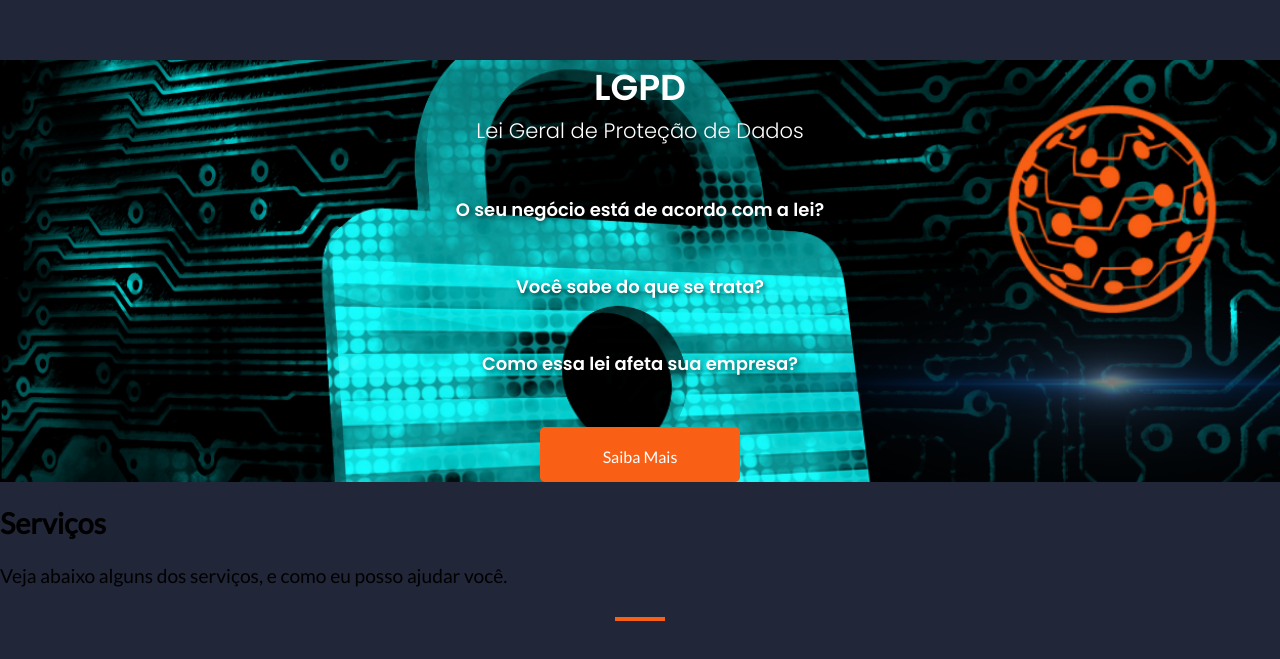
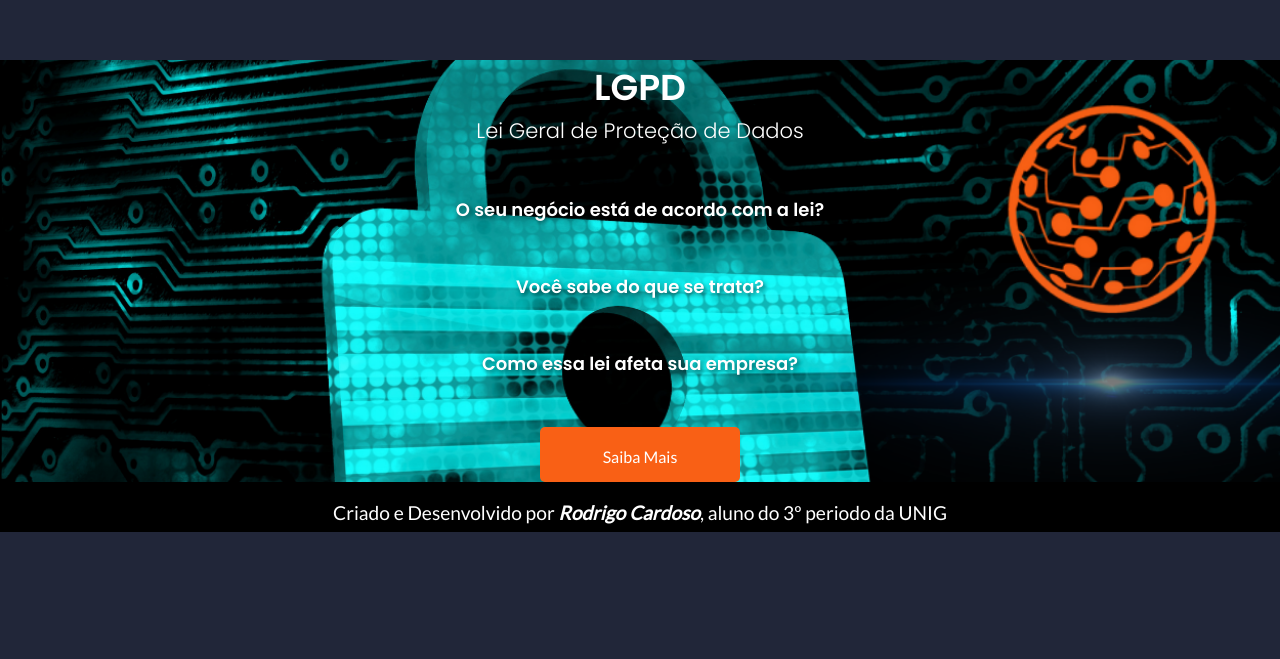
Before and after one commit to Rodrigopca42/benny_tech, a plain HTML site: page index.html in a window 1280 px wide. Shown: the part 1638-2297 px from the top of the page. After the commit the page ends 2170 px from the top, so only its background shows below. Drawn offline with Linux system fonts and the light colour scheme.

Commit message:
readme
readme

```diff
--- a/index.html
+++ b/index.html
@@ -82,11 +82,9 @@
             <p>Como essa lei afeta sua empresa?</p>
             <div class="btn"><a href="#contato">Saiba Mais</a></div>
         </section>
-        <article id="quem_">
-            <h1>Serviços</h1>
-    <p>Veja abaixo alguns dos serviços, e como eu posso ajudar você. </p>
-    <div class="divisor"></div>
-        </article>
+       <footer>
+           <p class="rodape">Criado e Desenvolvido por <strong><em>Rodrigo Cardoso</em></strong>, aluno do 3º periodo da UNIG</p>
+       </footer>
 
 </body>
 </html>
--- a/style/folha.css
+++ b/style/folha.css
@@ -292,3 +292,20 @@ body{
 .contato :nth-child(2){
        text-align: right;
 }
+
+footer{
+    background: black;
+    color: #ffffff;
+    width: 100%;
+    height: 50px;
+    display: flex;
+
+}
+
+.rodape {
+    max-width: auto;
+    text-align: center;
+    flex-direction: row;
+    flex: auto;
+
+}
```
Also changed, not shown: paginas/contato.html (+1 -0 lines).
